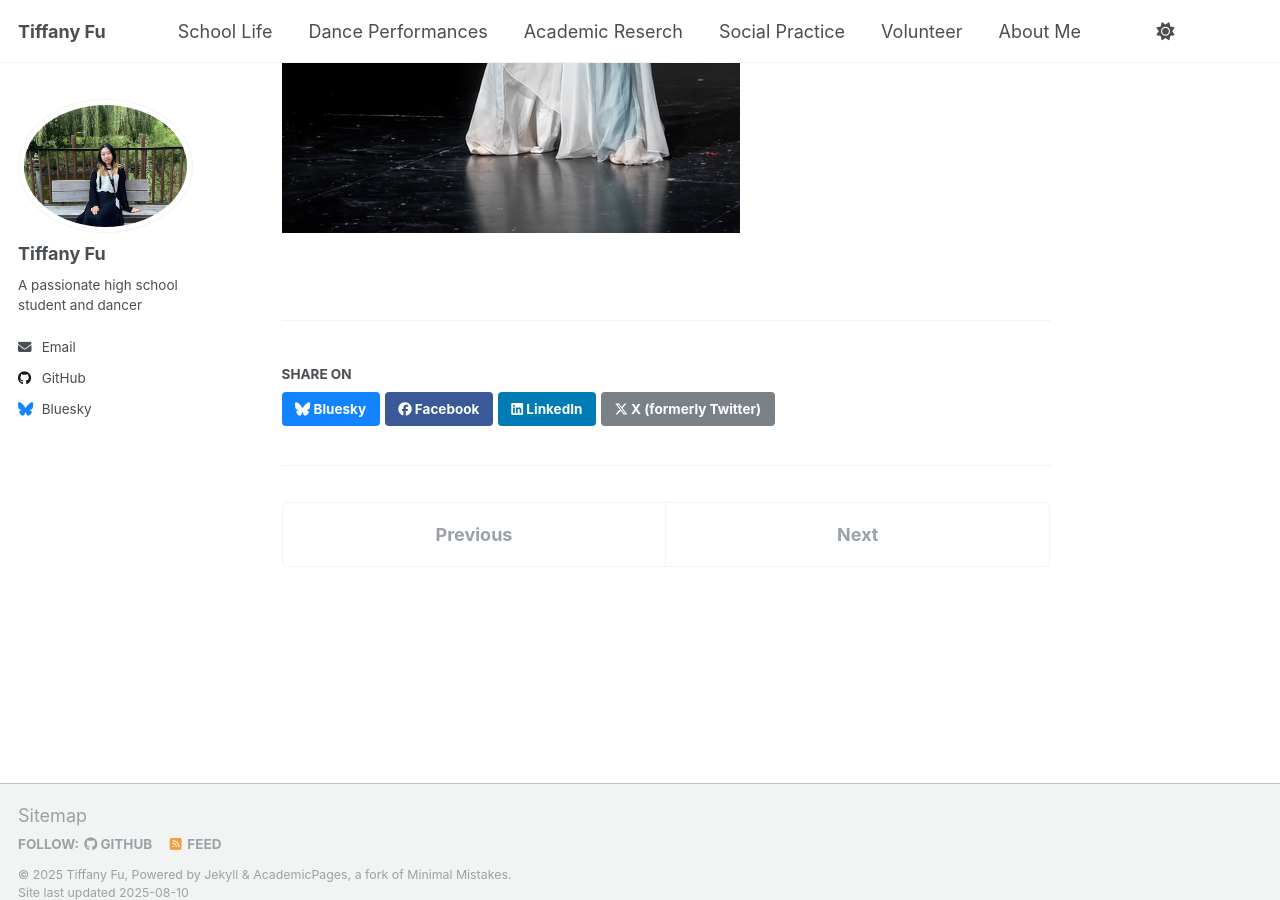
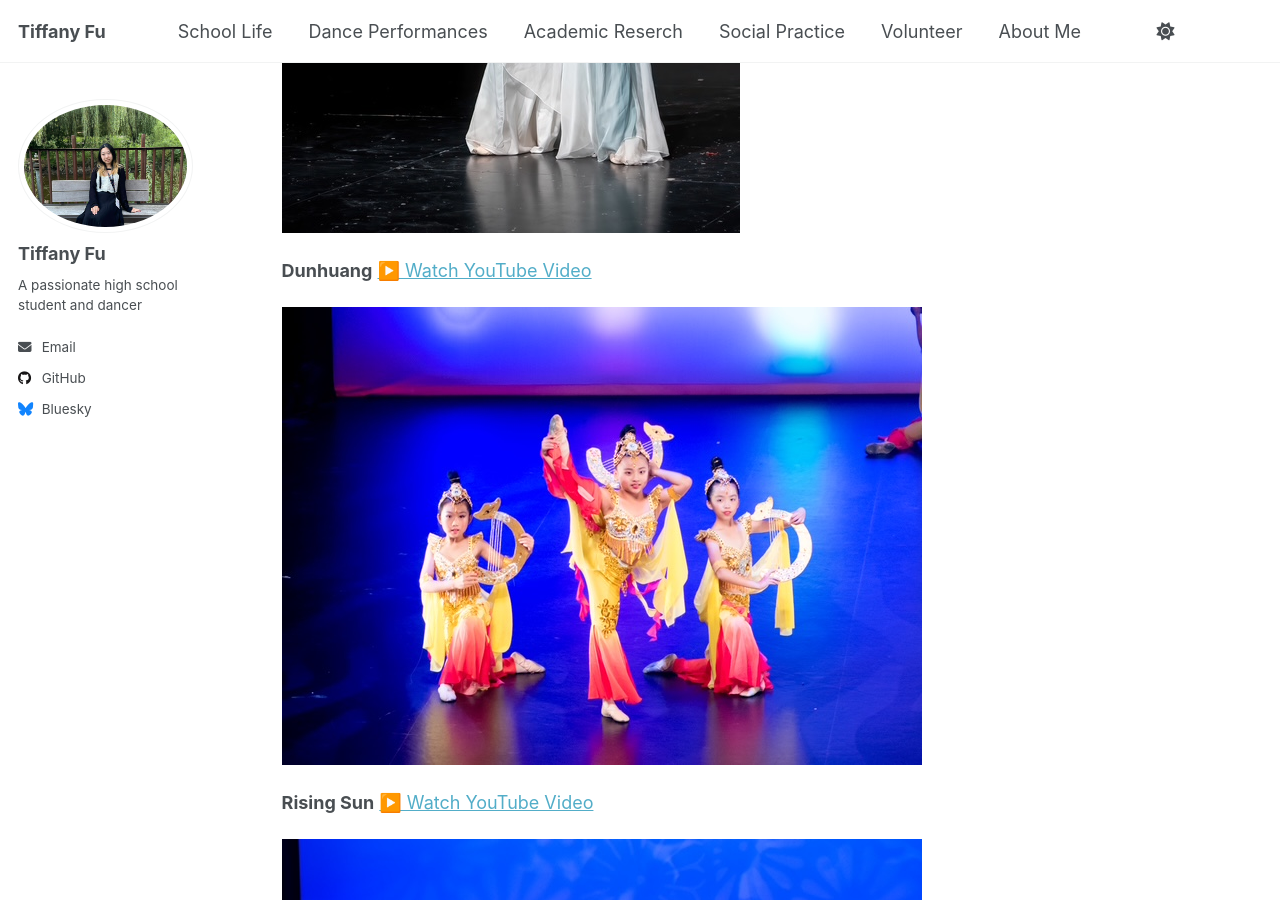
Before and after one commit to TiffanyJTFu/TiffanyFu, a Jekyll site: the page built from _talks/DanceCompetitions1.md, in a window 1280 px wide and 900 px high, scrolled down 3781 px. Built offline with Jekyll 4.4.1, drawn with Linux system fonts in a browser that asks for light colours; a script that is not in the unit is left out.

Commit message:
Update DanceCompetitions1.md

```diff
--- a/_talks/DanceCompetitions1.md
+++ b/_talks/DanceCompetitions1.md
@@ -45,3 +45,13 @@ location: "Toronto, Canada"
 <a href="https://youtu.be/isbpR2lO6R4" target="_blank" rel="noopener">▶️ Watch YouTube Video</a>
 
 ![Dance10](https://tiffanyjtfu.github.io/TiffanyFu/images/dancezhexian.JPG)
+
+**Dunhuang**
+<a href="https://youtu.be/isbpR2lO6R4" target="_blank" rel="noopener">▶️ Watch YouTube Video</a>
+
+![Dance10](https://tiffanyjtfu.github.io/TiffanyFu/images/dancedunhuang.JPG)
+
+**Rising Sun**
+<a href="https://youtu.be/isbpR2lO6R4" target="_blank" rel="noopener">▶️ Watch YouTube Video</a>
+
+![Dance10](https://tiffanyjtfu.github.io/TiffanyFu/images/dancerisingsun.JPG)
```
